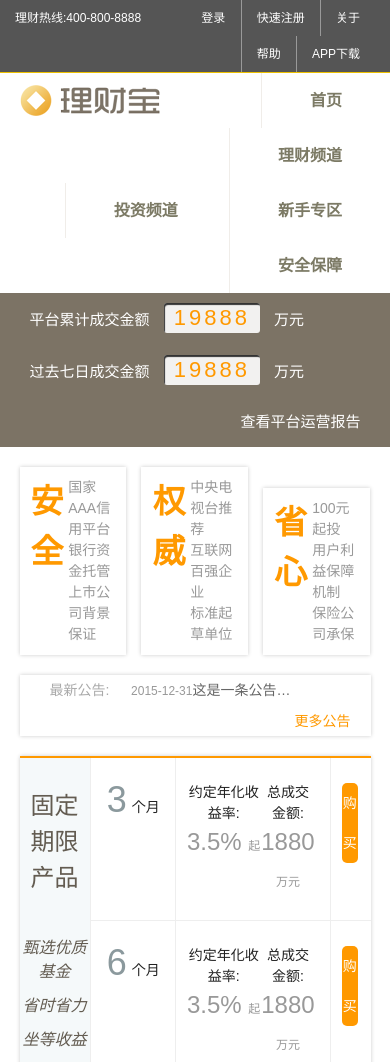
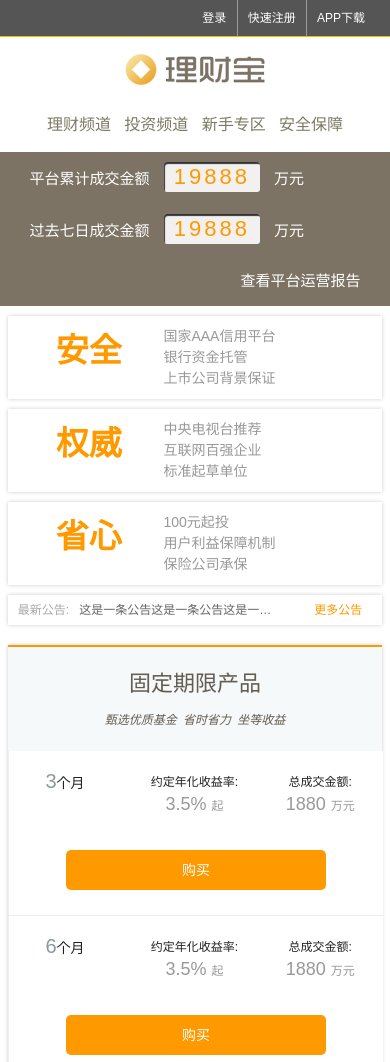
Before and after one commit to KrisCheng/ResponsiveWeb, a plain HTML site: page src/index.html in a window 390 px wide. Shown: the top 1062 px of the page. Drawn offline with Linux system fonts and the light colour scheme.

Commit message:
1.the responsive css code;

```diff
--- a/src/css/main.css
+++ b/src/css/main.css
@@ -80,13 +80,31 @@ header .top ul li a{
     color: #fff;
 }
 
+@media only screen and (max-width: 50em) {
+    header .top ul li a {
+        padding: 0 1rem;
+    }
+}
+
+@media only screen and (min-width: 30.0625em) and (max-width: 50em) {
+
+}
+
+@media only screen and (max-width: 30em) {
+    header .top .tel,
+    header .top ul li:nth-child(3),
+    header .top ul li:nth-child(4) {
+        display: none;
+    }
+}
+
 header .main{
     padding: 0;
 }
 
 header .main .brand{
     float: left;
-    padding: 1rem 1.5rem;
+    padding: 1rem 1.5rem 0;
 }
 
 header .main ul{
@@ -112,6 +130,46 @@ header .main ul li a:hover,
 header .main ul li a:active{
     color: orange;
 }
+
+@media only screen and (max-width: 50em) {
+
+    header .main .brand {
+        float: none;
+        display: block;
+        padding: 0;
+        margin: 1.5rem auto 0.5rem;
+        text-align: center;
+    }
+
+    header .main ul {
+        text-align: center;
+    }
+
+    header .main ul li {
+        border: none;
+    }
+
+    header .main ul li a {
+        padding: 0 1.5rem;
+    }
+}
+
+@media only screen and (max-width: 30em) {
+
+    header .main ul li {
+        line-height: 3rem;
+    }
+
+    header .main ul li:first-child {
+        display: none;
+    }
+
+    header .main ul li a {
+        font-weight: normal;
+        padding: 0 0.5rem;
+    }
+}
+
 
 /*网站主要内容*/
 .container{
@@ -210,6 +268,38 @@ header .main ul li a:active{
     color: #999;
 }
 
+@media only screen and (min-width: 30.0625em) and (max-width: 50em) {
+
+    .feature .item h3,
+    .feature .item p {
+        display: block;
+        width: 100%;
+        font-size: 2.6rem;
+        text-align: center;
+    }
+
+    .feature .item p {
+        font-size: 1.2rem;
+    }
+}
+
+@media only screen and (max-width: 30em) {
+
+    .feature {
+        width: 96%;
+        margin: 1rem auto;
+    }
+
+    .feature .item {
+        display: block;
+        width: auto;
+    }
+
+    .feature .item + .item {
+        margin: 1rem 0 0;
+    }
+}
+
 /*最新公告*/
 
 .notice {
@@ -252,6 +342,23 @@ header .main ul li a:active{
     margin-right: 2rem;
     color: #ff9900;
 
+}
+
+@media only screen and (max-width: 30em) {
+
+    .notice {
+        width: 96%;
+        margin: 1rem auto;
+        font-size: 1.2rem;
+    }
+
+    .notice a {
+        margin-left: 1rem;
+    }
+
+    .notice a span {
+        display: none;
+    }
 }
 
 .product{
@@ -382,81 +489,81 @@ header .main ul li a:active{
     cursor: not-allowed;
 }
 
-/*@media only screen and (max-width: 50em){*/
-    /*.product h2{*/
-        /*float: none;*/
-        /*width: 100%;*/
-        /*margin-top: 2rem;*/
-        /*font-size: 2.2rem;*/
-    /*}*/
-    /*.product h2 em:first-child{*/
-        /*margin-top: 0;*/
-    /*}*/
-    /*.product h2 em{*/
-        /*display: inline;*/
-        /*font-size: 1.2rem;*/
-    /*}*/
-    /*.product .product-content{*/
-        /*float: none;*/
-        /*width: 100%;*/
-    /*}*/
-    /*.product .product-content .item h3{*/
-        /*margin-bottom: 0;*/
-    /*}*/
-    /*.product .product-content .item h3 em{*/
-        /*font-size: 2.4rem;*/
-    /*}*/
-    /*.product .product-content .item .info{*/
-        /*padding: 1rem 1rem 0;*/
-        /*font-size:1.2rem;*/
-    /*}*/
-    /*.product .product-content .item .info p span{*/
-        /*font-size: 2rem;*/
-    /*}*/
-    /*.product .product-content .item .buy a{*/
-        /*margin: 0.5rem auto;*/
-    /*}*/
-/*}*/
+@media only screen and (max-width: 50em){
+    .product h2{
+        float: none;
+        width: 100%;
+        margin-top: 2rem;
+        font-size: 2.2rem;
+    }
+    .product h2 em:first-child{
+        margin-top: 0;
+    }
+    .product h2 em{
+        display: inline;
+        font-size: 1.2rem;
+    }
+    .product .product-content{
+        float: none;
+        width: 100%;
+    }
+    .product .product-content .item h3{
+        margin-bottom: 0;
+    }
+    .product .product-content .item h3 em{
+        font-size: 2.4rem;
+    }
+    .product .product-content .item .info{
+        padding: 1rem 1rem 0;
+        font-size:1.2rem;
+    }
+    .product .product-content .item .info p span{
+        font-size: 2rem;
+    }
+    .product .product-content .item .buy a{
+        margin: 0.5rem auto;
+    }
+}
 
-/*@media only screen and (max-width: 30em) {*/
+@media only screen and (max-width: 30em) {
 
-    /*.product {*/
-        /*width: 96%;*/
-    /*}*/
+    .product {
+        width: 96%;
+    }
 
-    /*.product h2 em:first-child:before {*/
-        /*content: " ";*/
-        /*display: table;*/
-    /*}*/
+    .product h2 em:first-child:before {
+        content: " ";
+        display: table;
+    }
 
-    /*.product .product-content .item h3 em {*/
-        /*font-size: 2rem;*/
-        /*margin-right: 0;*/
-    /*}*/
+    .product .product-content .item h3 em {
+        font-size: 2rem;
+        margin-right: 0;
+    }
 
-    /*.product .product-content .item .info {*/
-        /*float: right;*/
-        /*width: 70%;*/
-        /*padding: 1rem 0;*/
-        /*border: none;*/
-    /*}*/
+    .product .product-content .item .info {
+        float: right;
+        width: 70%;
+        padding: 1rem 0;
+        border: none;
+    }
 
-    /*.product .product-content .item .info p span {*/
-        /*font-size: 1.8rem;*/
-    /*}*/
+    .product .product-content .item .info p span {
+        font-size: 1.8rem;
+    }
 
-    /*.product .product-content .item .buy {*/
-        /*clear: both;*/
-        /*float: none;*/
-        /*width: 100%;*/
-        /*padding: 1rem 0 2rem;*/
-    /*}*/
+    .product .product-content .item .buy {
+        clear: both;
+        float: none;
+        width: 100%;
+        padding: 1rem 0 2rem;
+    }
 
-    /*.product .product-content .item .buy a {*/
-        /*margin-top: 0;*/
-        /*max-width: 26rem;*/
-    /*}*/
-/*}*/
+    .product .product-content .item .buy a {
+        margin-top: 0;
+        max-width: 26rem;
+    }
+}
 
 .footer{
     padding: 3rem 0;
@@ -492,6 +599,38 @@ header .main ul li a:active{
 .footer-content ul li.title{
     font-size: 1.6rem;
     line-height: 3rem;
+}
+
+@media only screen and (max-width: 50em) {
+
+    .footer-content .brand {
+        display: none;
+    }
+
+    .footer-content ul {
+        width: 20%;
+    }
+
+    .footer-content ul li {
+        font-size: 1.2rem;
+        line-height: 2rem;
+    }
+
+    .footer-content ul li.title {
+        font-size: 1.4rem;
+        line-height: 2.5rem;
+    }
+}
+
+@media only screen and (max-width: 30em) {
+    .footer-content {
+        width: 98%;
+    }
+
+    .footer-content ul li.title {
+        font-size: 1.2rem;
+        line-height: 2rem;
+    }
 }
 
 /*底部导航*/
```
